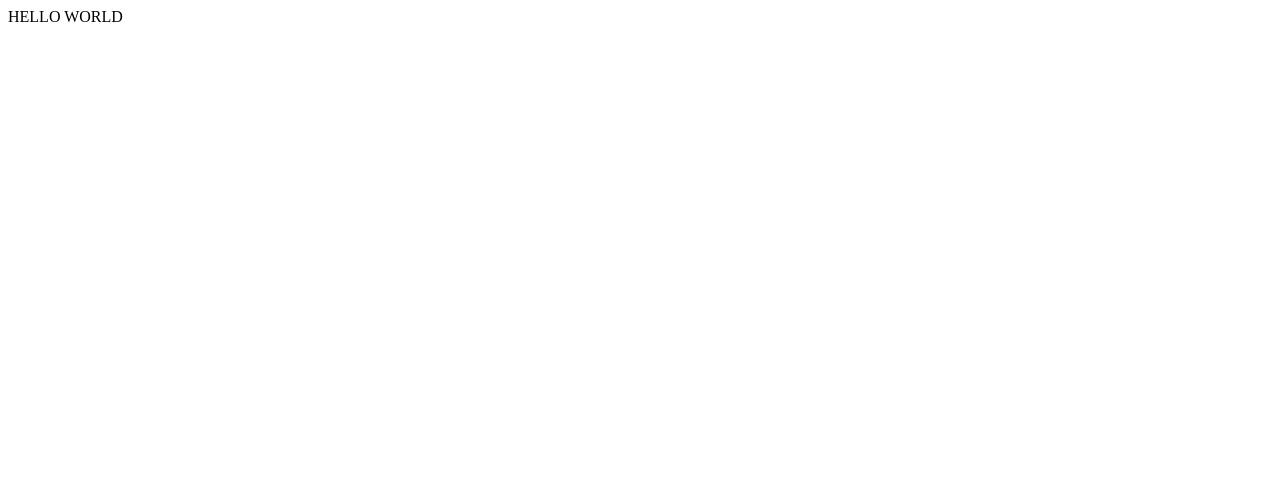
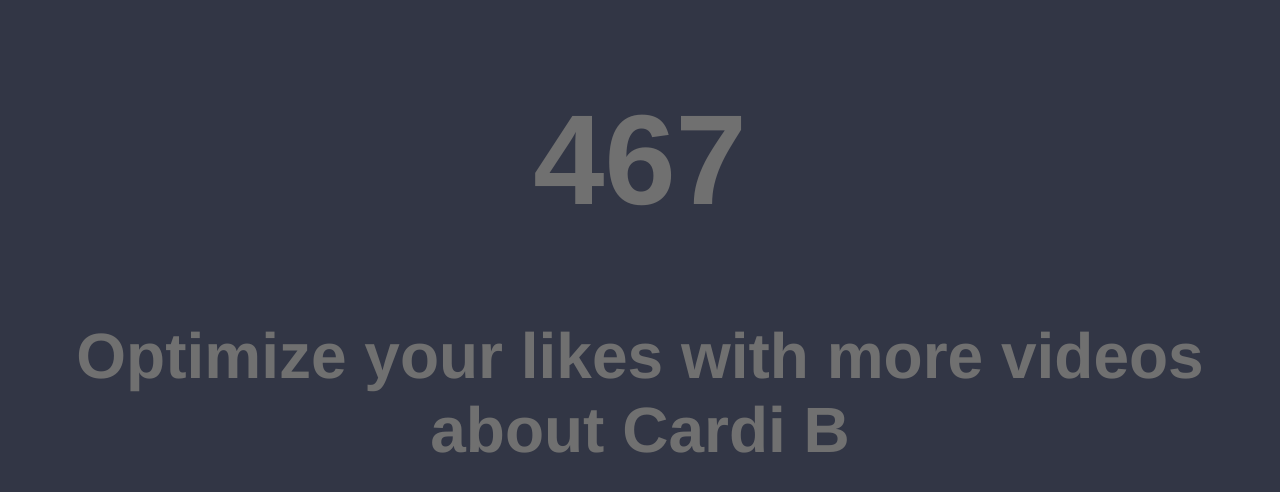
Before and after one commit to dennisc7/dennisc7.github.io, a plain HTML site: page index.html in a window 1280 px wide. Drawn offline with nearby package versions, Linux system fonts and the light colour scheme.

Commit message:
Add files via upload

```diff
--- /dev/null
+++ b/index.css
@@ -0,0 +1,25 @@
+html, body {
+	background-color:#323645;
+}
+
+.main {
+	font-family: "PT Sans", Helvetica, Arial, sans-serif;
+}
+
+#score {
+	font-size:8em;
+	color:#707070;
+	text-align: center;
+}
+
+#description {
+	font-size:4em;
+	color:#707070;
+	text-align: center;
+}
+
+#recommendations {
+	font-size:4em;
+	color:#707070;
+	text-align: center;
+}
--- a/index.html
+++ b/index.html
@@ -2,8 +2,18 @@
 <html>
 <head>
 	<title></title>
+	<script src="https://ajax.googleapis.com/ajax/libs/jquery/3.3.1/jquery.min.js"></script>
+	<script src="index.js"></script>
+	<link rel="stylesheet" href="index.css">
 </head>
 <body>
-HELLO WORLD
+
+<h1 id="score" class="main">0</h1>
+
+<h3 id="description" class="main"></h3>
+
+<h3 id="recommendations" class="main"></h3>
+
+
 </body>
 </html>
--- /dev/null
+++ b/index.js
@@ -0,0 +1,18 @@
+$(document).ready(function(){
+
+	var score = Math.floor(Math.random()*400)+300;
+	var descriptor = []
+	var recommender = ["Stop posting about politics", "Only like or tweet between 9am and 8pm", "Only post what your followers want to see", "Post less selfies", "Link videos of dogs to your profile", "More memes, less group photos", "Share more Tasty videos", "Don\u0027t make emotional posts","Make a blog from your most popular post", "Don\u0027t post about yourself","Optimize your likes with more videos about Cardi B","Everyone loves moms, so post about yours"];
+	var randomDescriptor = Math.floor(Math.random()*(descriptor.length));
+	var randomRecommender = Math.floor(Math.random()*(recommender.length));
+
+	//console.log() just prints text to the console which you can see if you open your developer tools/inspector
+	//this is v helpful for debugging
+	console.log(score);
+	//console.log(randomDescriptor);
+
+	$('#score').text(score);
+	$('#description').text(descriptor[randomDescriptor])
+	$('#recommendations').text(recommender[randomRecommender]);
+
+})
```
